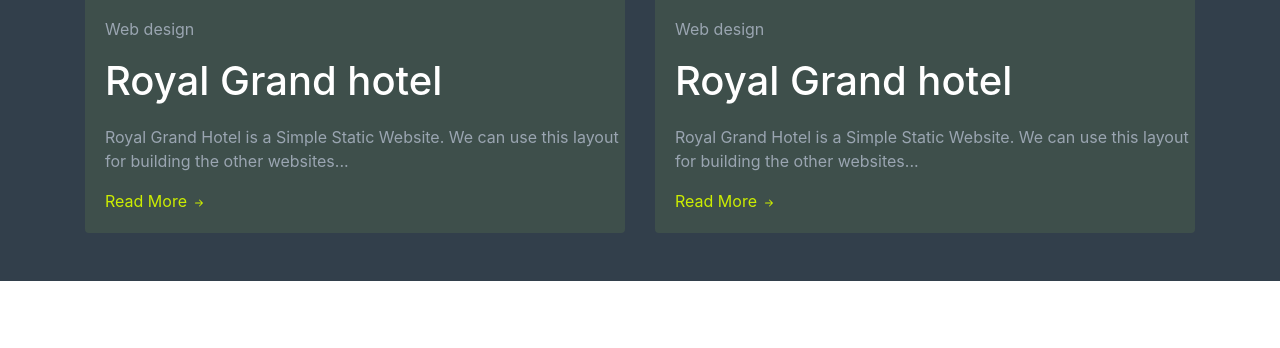
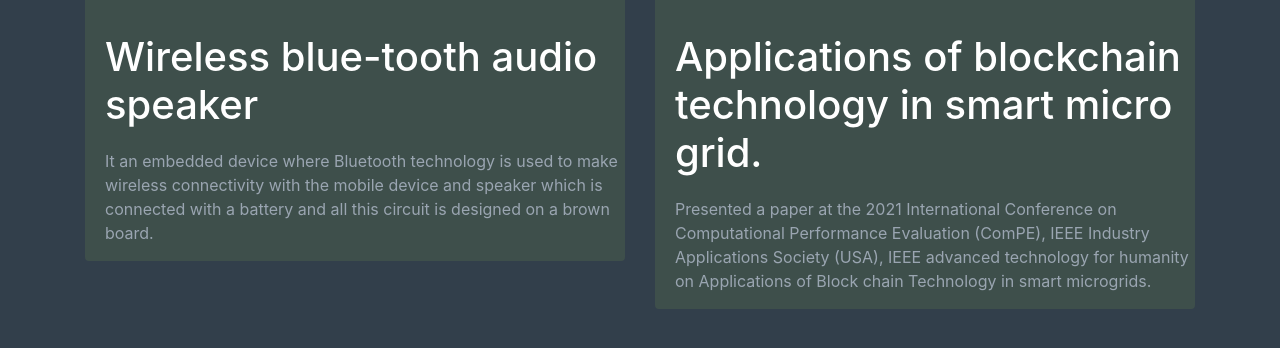
Before and after one commit to rushireddylambu/website, a plain HTML site: page index.html in a window 1280 px wide. Shown: the part 2064-2412 px from the top of the page. Before the commit the page ends 2345 px from the top, so only its background shows below. Drawn offline with nearby package versions, Linux system fonts and the light colour scheme; a web font is replaced by a local one.

Commit message:
Add files via upload
2nd commit

```diff
--- a/index.html
+++ b/index.html
@@ -36,7 +36,7 @@
                 <div class="col-12 col-md-6 mt-5 order-md-1 text-center">
                 <h1 class="heading">Hey, I am <span class="colored">Rushi Reddy Lambu</span></h1>
                 <p class="para">I am a Frontend Developer & Mentor</p>
-                <button class="button">Contact Me</button>
+                <a mailto:rushireddylambu@gmail.com><button class="button">Contact Me</button></a>
                 </div>
             </div>
         </div>
@@ -113,22 +113,22 @@
         <div class="col-12 col-md-6 mb-5">
             <div style=" border-width:0px; background-color:#3e4f4b; color:#9aa5b1;" class="card">
                 <img src="https://d1tgh8fmlzexmh.cloudfront.net/ccbp-responsive-website/portfolio-project-1-img.png " class="ima2"/>
-            <p class="par">Web design</p>
-            <h1 class="hea">Royal Grand hotel</h1>
-            <p class="pa">Royal Grand Hotel is a Simple Static Website. We can use this layout for building the other websites...</p>
-            <a href="" class="he">Read More <svg xmlns="http://www.w3.org/2000/svg" width="16" height="16" fill="currentColor" class="bi bi-arrow-right-short" viewBox="0 0 16 16">
-<path fill-rule="evenodd" d="M4 8a.5.5 0 0 1 .5-.5h5.793L8.146 5.354a.5.5 0 1 1 .708-.708l3 3a.5.5 0 0 1 0 .708l-3 3a.5.5 0 0 1-.708-.708L10.293 8.5H4.5A.5.5 0 0 1 4 8z"/>
+            <p class="par"></p>
+            <h1 class="hea">Wireless blue-tooth audio speaker</h1>
+            <p class="pa">It an embedded device where Bluetooth technology is used to make wireless connectivity with the mobile device and speaker which is connected with a battery and all this circuit is designed on a brown board.</p>
+            <!--<a href="" class="he">Read More <svg xmlns="http://www.w3.org/2000/svg" width="16" height="16" fill="currentColor" class="bi bi-arrow-right-short" viewBox="0 0 16 16">
+            --><path fill-rule="evenodd" d="M4 8a.5.5 0 0 1 .5-.5h5.793L8.146 5.354a.5.5 0 1 1 .708-.708l3 3a.5.5 0 0 1 0 .708l-3 3a.5.5 0 0 1-.708-.708L10.293 8.5H4.5A.5.5 0 0 1 4 8z"/>
 </svg></a>
             </div>
         </div>
         <div class="col-12 col-md-6 mb-5">
             <div style=" border-width:0px; background-color:#3e4f4b; color:#9aa5b1;" class="card">
                 <img src="https://d1tgh8fmlzexmh.cloudfront.net/ccbp-responsive-website/portfolio-project-2-img.png" class="ima2"/>
-             <p class="par">Web design</p>
-            <h1 class="hea">Royal Grand hotel</h1>
-            <p class="pa">Royal Grand Hotel is a Simple Static Website. We can use this layout for building the other websites...</p>
-       <a href="" class="he">Read More <svg xmlns="http://www.w3.org/2000/svg" width="16" height="16" fill="currentColor" class="bi bi-arrow-right-short" viewBox="0 0 16 16">
-<path fill-rule="evenodd" d="M4 8a.5.5 0 0 1 .5-.5h5.793L8.146 5.354a.5.5 0 1 1 .708-.708l3 3a.5.5 0 0 1 0 .708l-3 3a.5.5 0 0 1-.708-.708L10.293 8.5H4.5A.5.5 0 0 1 4 8z"/>
+             <p class="par"></p>
+            <h1 class="hea">Applications of blockchain technology in smart micro grid.</h1>
+            <p class="pa">Presented a paper at the 2021 International Conference on Computational Performance Evaluation (ComPE), IEEE Industry Applications Society (USA), IEEE advanced technology for humanity on Applications of Block chain Technology in smart microgrids.</p>
+       <!--<a href="" class="he">Read More <svg xmlns="http://www.w3.org/2000/svg" width="16" height="16" fill="currentColor" class="bi bi-arrow-right-short" viewBox="0 0 16 16">
+       --><path fill-rule="evenodd" d="M4 8a.5.5 0 0 1 .5-.5h5.793L8.146 5.354a.5.5 0 1 1 .708-.708l3 3a.5.5 0 0 1 0 .708l-3 3a.5.5 0 0 1-.708-.708L10.293 8.5H4.5A.5.5 0 0 1 4 8z"/>
 </svg></a>
             </div>
         </div>
```
